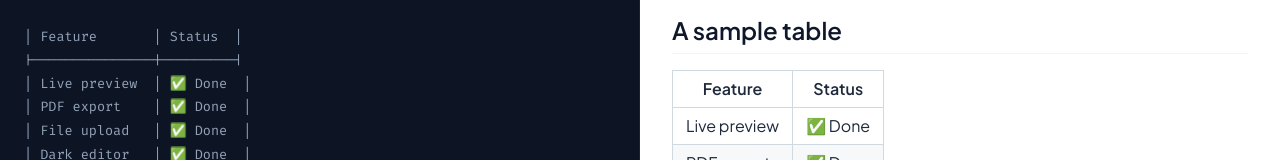
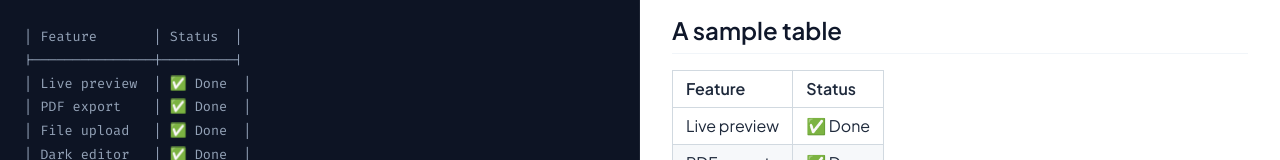
Before and after one commit to ibrahimokdadov/mdPDF, a Next.js app: page / in a window 1280 px wide. Shown: the part 554-714 px from the top of the page. Built offline with nearby package versions, Linux system fonts and the light colour scheme.

Commit message:
fix: force light markdown CSS, add per-block RTL detection

```diff
--- a/app/globals.css
+++ b/app/globals.css
@@ -64,3 +64,19 @@ textarea {
   border-bottom-color: #f1f5f9 !important;
   color: #0f172a !important;
 }
+
+/* Per-block RTL detection — each element independently detects its own direction */
+.markdown-body p,
+.markdown-body h1,
+.markdown-body h2,
+.markdown-body h3,
+.markdown-body h4,
+.markdown-body h5,
+.markdown-body h6,
+.markdown-body li,
+.markdown-body td,
+.markdown-body th,
+.markdown-body blockquote {
+  unicode-bidi: plaintext;
+  text-align: start;
+}
--- a/app/layout.tsx
+++ b/app/layout.tsx
@@ -1,7 +1,7 @@
 import type { Metadata } from 'next'
 import { Fraunces, Plus_Jakarta_Sans, Fira_Code } from 'next/font/google'
 import './globals.css'
-import 'github-markdown-css/github-markdown.css'
+import 'github-markdown-css/github-markdown-light.css'
 
 const fraunces = Fraunces({
   subsets: ['latin'],
```
